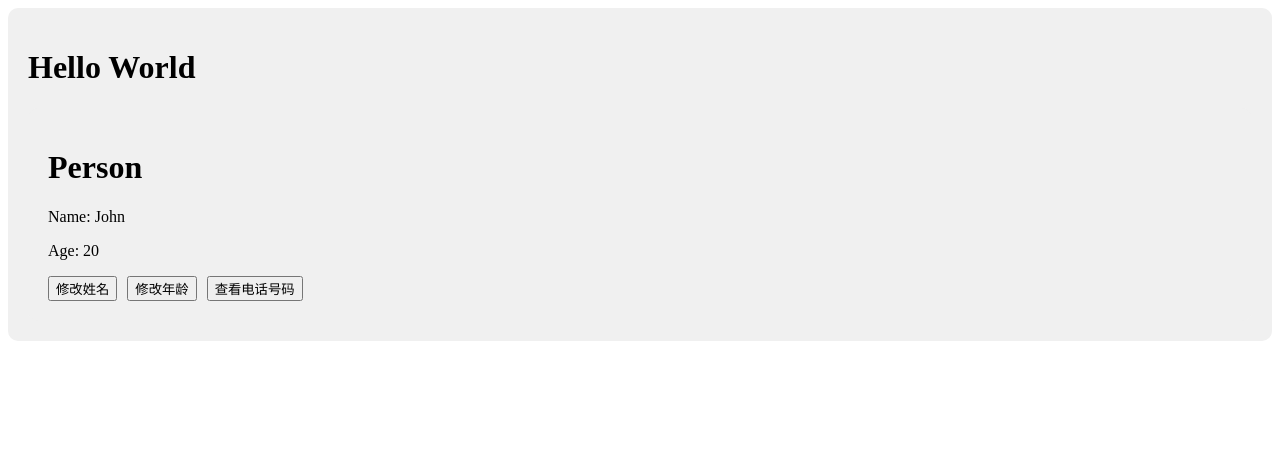
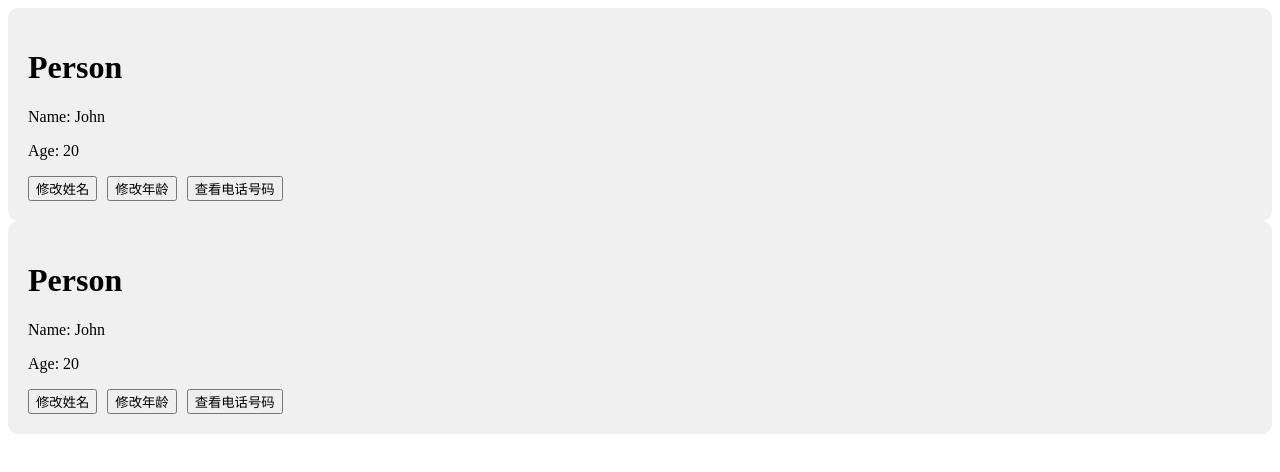
Before and after one commit to BigDragonlin/vue-demo, a Vue app: page / in a window 1280 px wide. Shown: the top 472 px of the page. Built offline with nearby package versions, Linux system fonts and the light colour scheme; the HTML template or start-up script is replaced by a standard one.

Commit message:
在Person组件中添加选项式API注释

```diff
--- a/src/App.vue
+++ b/src/App.vue
@@ -1,10 +1,8 @@
  <!-- 组件的结构 -->
  <template>
-    <div class="app">
-        <h1>Hello World</h1>
-        <Person />
-    </div>
- </template>
+    <Person />
+    <Person />
+</template>
 
  <!-- 组件的逻辑 -->
  <script>
--- a/src/components/Person.vue
+++ b/src/components/Person.vue
@@ -14,6 +14,7 @@
 
 <script>
 export default {
+    // 选项式api(vue2)
     name: 'Person',
     data() {
         return {
```
